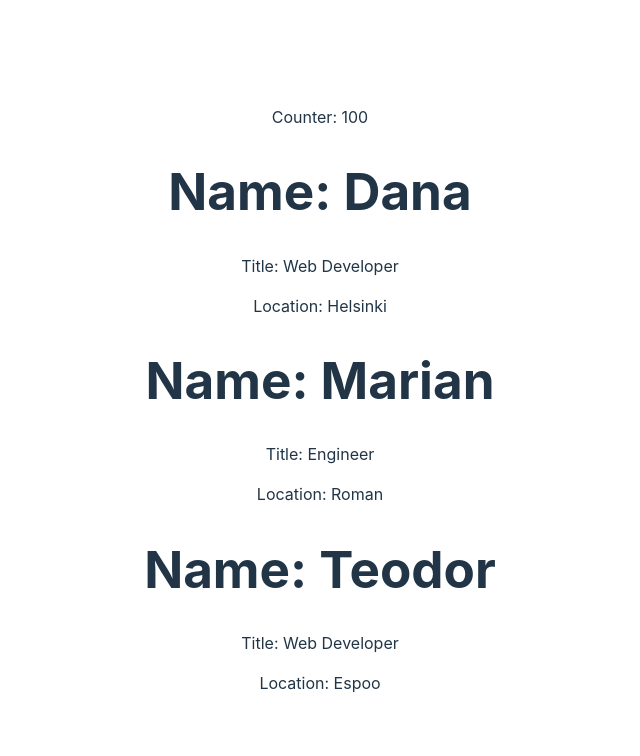
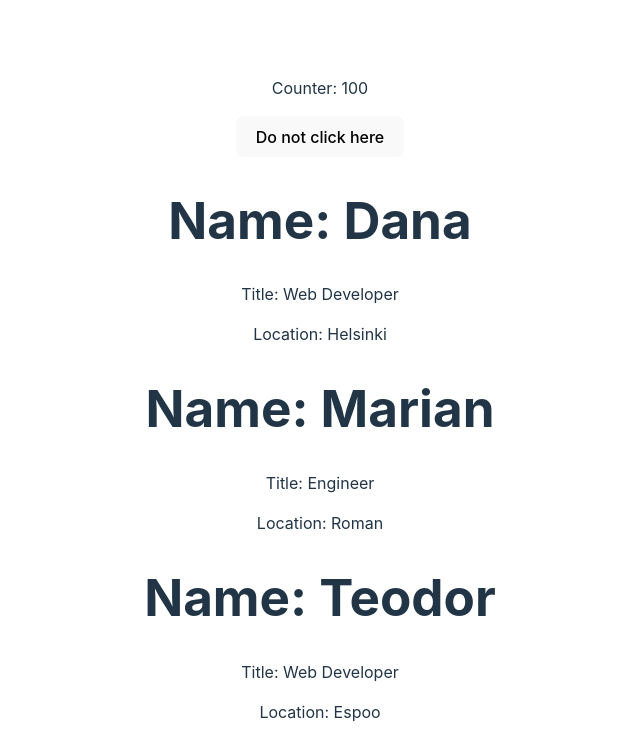
Before and after one commit to popadana10/react_demo, a React (Vite) app: page / in a window 1280 px wide. Shown: the top 756 px of the page, without its empty margins (320-960 px from the left). Built offline with nearby package versions, Linux system fonts and the light colour scheme.

Commit message:
Handling events

```diff
--- a/src/App.jsx
+++ b/src/App.jsx
@@ -10,17 +10,22 @@ function App() {
     {name:' Teodor', title:' Web Developer', location:' Espoo'}
   ]);
 
+  const clickHandler = () => {
+    console.log('woof, woof');
+  }
+
   return(
     <>
     <p>Counter: {counter}</p>
+    <button onClick={clickHandler}> Do not click here </button>
     {persons.map((person) => (
-      <>
+
       <Box
+      key={person.id}
       name={person.name}
       title={person.title}
-      location={person.location}/>
-
-      </>
+      location={person.location}
+      />
       ))}
     </>
   );
```
